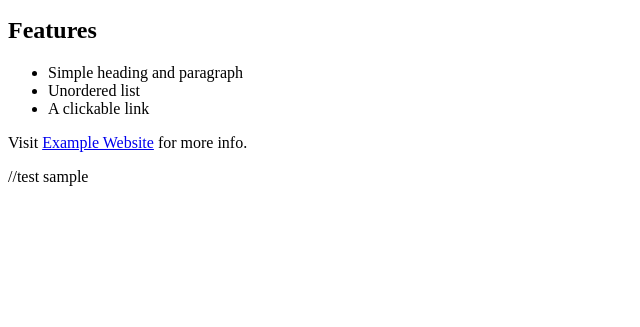
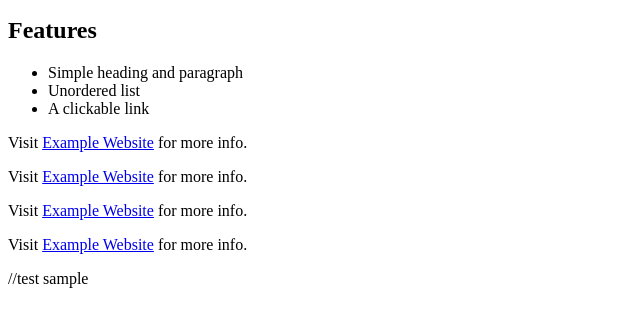
Before and after one commit to ashik-codebase/aiproject_2026, a plain HTML site: page test.html in a window 1280 px wide. Shown: the part 101-428 px from the top of the page, without its empty margins (0-640 px from the left). Drawn offline with Linux system fonts and the light colour scheme.

Commit message:
Update test.html

```diff
--- a/test.html
+++ b/test.html
@@ -16,6 +16,9 @@
   </ul>
 
   <p>Visit <a href="https://www.example.com">Example Website</a> for more info.</p>
+    <p>Visit <a href="https://www.example.com">Example Website</a> for more info.</p>
+    <p>Visit <a href="https://www.example.com">Example Website</a> for more info.</p>
+    <p>Visit <a href="https://www.example.com">Example Website</a> for more info.</p>
 </body>
 </html>
 //test sample
```
